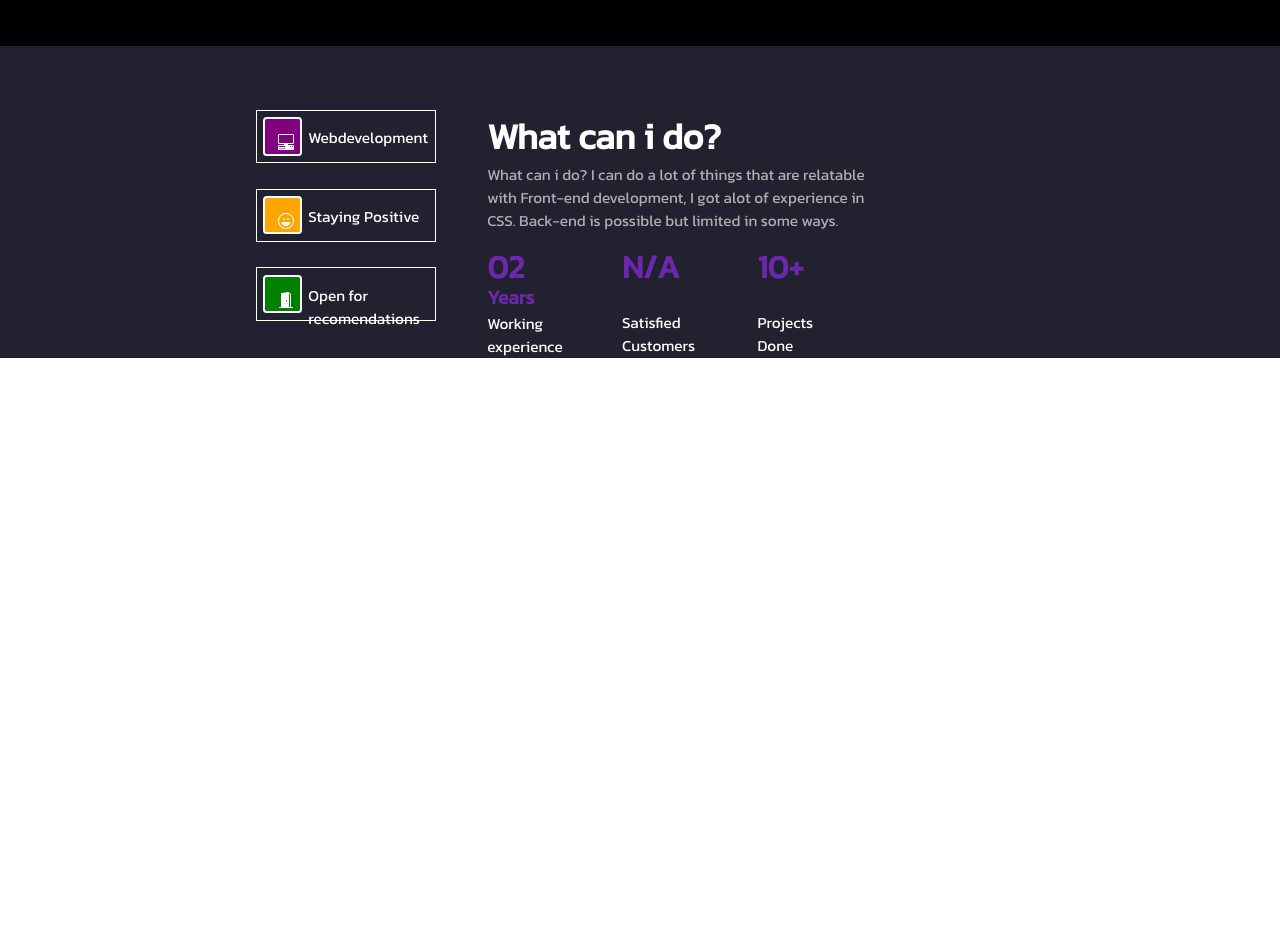
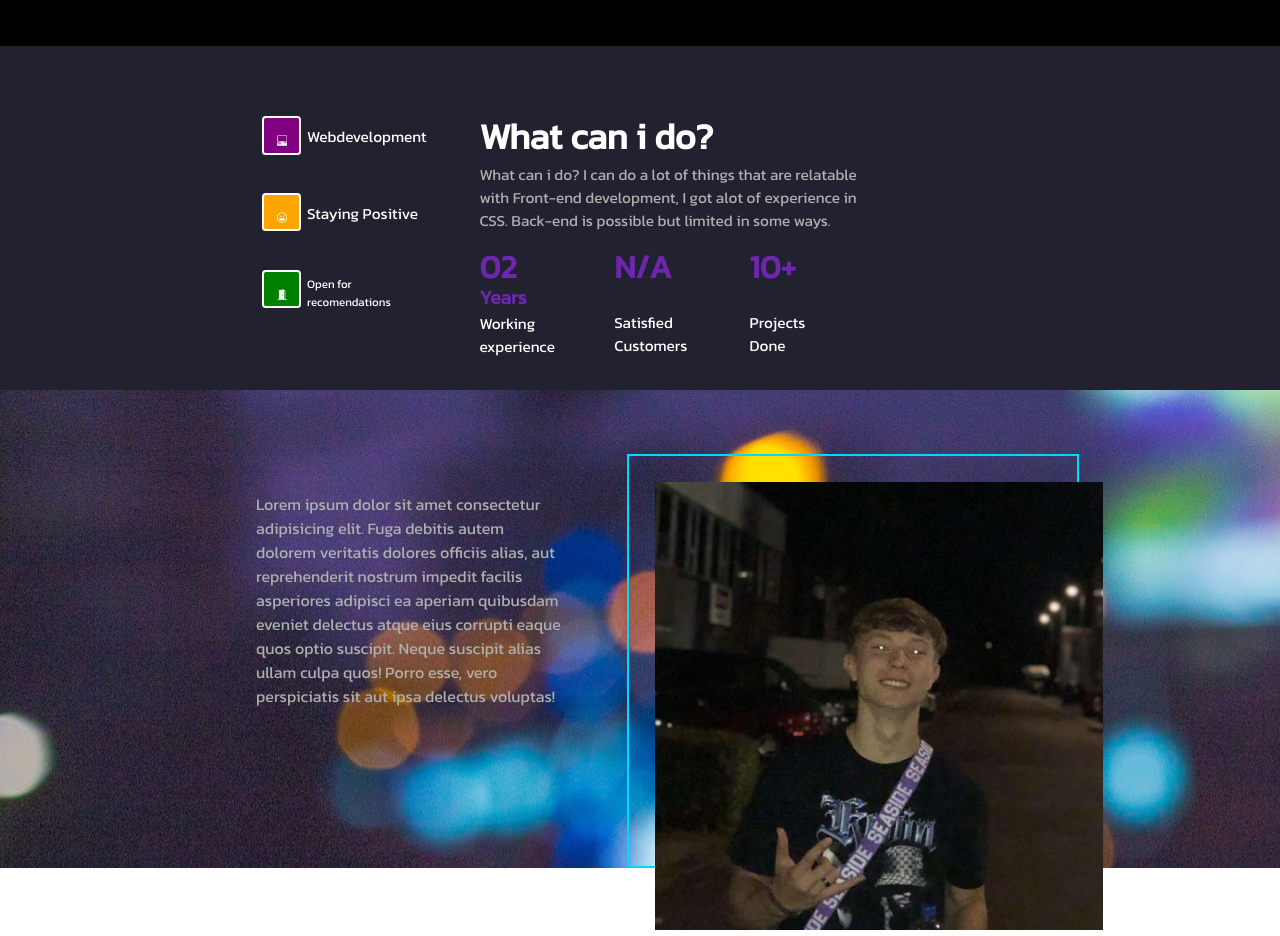
Before and after one commit to QNoah/portfolio-Quinten, a plain HTML site: page index.html in a window 1280 px wide. Shown: the part 600-1536 px from the top of the page. Before the commit the page ends 958 px from the top, so only its background shows below. Drawn offline with Linux system fonts and the light colour scheme.

Commit message:
Working at About section
currently making the border work with the picture.

```diff
--- a/assets/css/style.css
+++ b/assets/css/style.css
@@ -33,14 +33,15 @@ nav ul li a:hover{
 .current_link{
     text-decoration: line-through;
 }
+section{
+    padding-left: 20%;
+}
 section.front-landing{
     background: url('../imgs/background1.png');
     padding-bottom: 10vw;
 }
 .name-landing{
-    font-family: 'Kanit', sans-serif;
     font-size: 4vw;
-    margin-left: 20%;
     padding-top: 2vw;
 }
 .name-landing h1{
@@ -77,15 +78,14 @@ section.skills-info{
 }
 .skills-info .content{
     padding-top: 5vw;
-    margin-left: 20%;
     display: flex;
+    padding-bottom: 2.5vw;
 }
 .skills{
     width: 20%;
 }
 .skill-cube{
     height: 4vw;
-    border: 1px solid white;
     margin-bottom: 2vw;
     display: flex;
 }
@@ -102,8 +102,9 @@ section.skills-info{
     border: 2px solid white;
 }
 .logo svg{
-    max-height: 2.5vw;
-    max-width: 2.5vw;
+    height: 1.5vw;
+    width: .8vw;
+    margin: 0;
 }
 .what-can-i-do{
     margin-left: 5%;
@@ -144,3 +145,29 @@ section.skills-info{
 .what-can-i-do-p-spacing{
     padding-top: 2.2vw;
 }
+section.about{
+    background: url('../imgs/about.jpg');
+    display: flex;
+}
+section.about p{
+    margin: 0;
+    color: rgb(175, 175, 175);
+}
+section.about .left{
+    width: 30%;
+    padding-top: 8vw;
+}
+.right .picture .border{
+    border: 2px solid rgb(0, 217, 255);
+    width: 35vw;
+    height: 32vw;
+    margin-left: 5vw;
+    margin-top: 5vw;
+    z-index: 2;
+}
+.right .picture .border img{
+    margin-left: 2vw;
+    margin-top: 2vw;
+    width: 35vw;
+    z-index: -1;
+}
--- a/index.html
+++ b/index.html
@@ -40,7 +40,7 @@
                 <div class="skills">
                     <div class="skill-cube">
                         <div class="logo" style="background: purple;">
-                            <svg xmlns="http://www.w3.org/2000/svg" width="16" height="16" fill="currentColor" class="bi bi-pc-display-horizontal" viewBox="0 0 16 16">
+                            <svg xmlns="http://www.w3.org/2000/svg" fill="currentColor" class="bi bi-pc-display-horizontal" viewBox="0 0 16 16">
                                 <path d="M1.5 0A1.5 1.5 0 0 0 0 1.5v7A1.5 1.5 0 0 0 1.5 10H6v1H1a1 1 0 0 0-1 1v3a1 1 0 0 0 1 1h14a1 1 0 0 0 1-1v-3a1 1 0 0 0-1-1h-5v-1h4.5A1.5 1.5 0 0 0 16 8.5v-7A1.5 1.5 0 0 0 14.5 0h-13Zm0 1h13a.5.5 0 0 1 .5.5v7a.5.5 0 0 1-.5.5h-13a.5.5 0 0 1-.5-.5v-7a.5.5 0 0 1 .5-.5ZM12 12.5a.5.5 0 1 1 1 0 .5.5 0 0 1-1 0Zm2 0a.5.5 0 1 1 1 0 .5.5 0 0 1-1 0ZM1.5 12h5a.5.5 0 0 1 0 1h-5a.5.5 0 0 1 0-1ZM1 14.25a.25.25 0 0 1 .25-.25h5.5a.25.25 0 1 1 0 .5h-5.5a.25.25 0 0 1-.25-.25Z"/>
                               </svg>
                         </div>
@@ -48,7 +48,7 @@
                     </div>
                     <div class="skill-cube">
                         <div class="logo" style="background: orange;">
-                            <svg xmlns="http://www.w3.org/2000/svg" width="16" height="16" fill="currentColor" class="bi bi-emoji-laughing" viewBox="0 0 16 16">
+                            <svg xmlns="http://www.w3.org/2000/svg" fill="currentColor" class="bi bi-emoji-laughing" viewBox="0 0 16 16">
                                 <path d="M8 15A7 7 0 1 1 8 1a7 7 0 0 1 0 14zm0 1A8 8 0 1 0 8 0a8 8 0 0 0 0 16z"/>
                                 <path d="M12.331 9.5a1 1 0 0 1 0 1A4.998 4.998 0 0 1 8 13a4.998 4.998 0 0 1-4.33-2.5A1 1 0 0 1 4.535 9h6.93a1 1 0 0 1 .866.5zM7 6.5c0 .828-.448 0-1 0s-1 .828-1 0S5.448 5 6 5s1 .672 1 1.5zm4 0c0 .828-.448 0-1 0s-1 .828-1 0S9.448 5 10 5s1 .672 1 1.5z"/>
                               </svg>
@@ -57,11 +57,11 @@
                     </div>
                     <div class="skill-cube">
                         <div class="logo" style="background: green;">
-                            <svg xmlns="http://www.w3.org/2000/svg" width="16" height="16" fill="currentColor" class="bi bi-door-open-fill" viewBox="0 0 16 16">
+                            <svg xmlns="http://www.w3.org/2000/svg" fill="currentColor" class="bi bi-door-open-fill" viewBox="0 0 16 16">
                                 <path d="M1.5 15a.5.5 0 0 0 0 1h13a.5.5 0 0 0 0-1H13V2.5A1.5 1.5 0 0 0 11.5 1H11V.5a.5.5 0 0 0-.57-.495l-7 1A.5.5 0 0 0 3 1.5V15H1.5zM11 2h.5a.5.5 0 0 1 .5.5V15h-1V2zm-2.5 8c-.276 0-.5-.448-.5-1s.224-1 .5-1 .5.448.5 1-.224 1-.5 1z"/>
                               </svg>
                         </div>
-                        <p>Open for recomendations</p>
+                        <p style="font-size: 0.9vw;">Open for recomendations</p>
                     </div>
                 </div>
                 <div class="what-can-i-do">
@@ -80,7 +80,19 @@
                         <div class="extra-info-blocks">
                             <h2>10+</h2>
                             <p class="what-can-i-do-p-spacing">Projects Done</p>
+                        </div>
                     </div>
+                </div>
+            </div>
+        </section>
+        <section class="about">
+            <div class="left">
+                <p>Lorem ipsum dolor sit amet consectetur adipisicing elit. Fuga debitis autem dolorem veritatis dolores officiis alias, aut reprehenderit nostrum impedit facilis asperiores adipisci ea aperiam quibusdam eveniet delectus atque eius corrupti eaque quos optio suscipit. Neque suscipit alias ullam culpa quos! Porro esse, vero perspiciatis sit aut ipsa delectus voluptas!</p>
+            </div>
+            <div class="right">
+                <div class="picture">
+                    <div class="border">
+                        <img src="./assets/imgs/me.png" alt="">
                     </div>
                 </div>
             </div>
```
Also changed, not shown: assets/imgs/about.jpg (added), assets/imgs/me.png (added).
